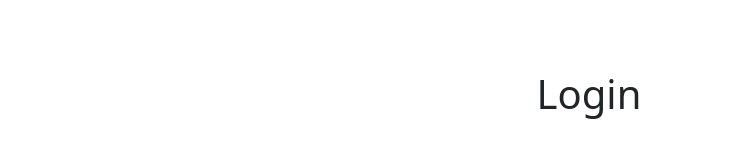
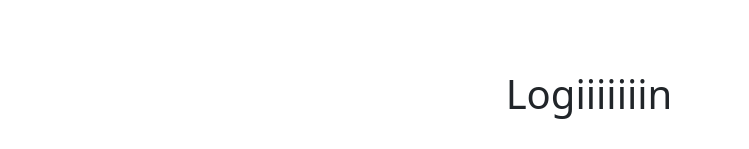
Before and after one commit to GermanLP14/Censo, a React app: page /login in a window 1280 px wide. Shown: the part 189-338 px from the top of the page, without its empty margins (51-800 px from the left). Built offline with nearby package versions, Linux system fonts and the light colour scheme; the HTML template or start-up script is replaced by a standard one.

Commit message:
Update Login.jsx

```diff
--- a/src/components/Login.jsx
+++ b/src/components/Login.jsx
@@ -52,7 +52,7 @@ const Login = () => {
         <NavBarLogin />
         {/* Login */}
         <Container>
-          <h1>Login</h1>
+          <h1>Logiiiiiiin</h1>
           <br />
           <Form>
             <Form.Group>
```
